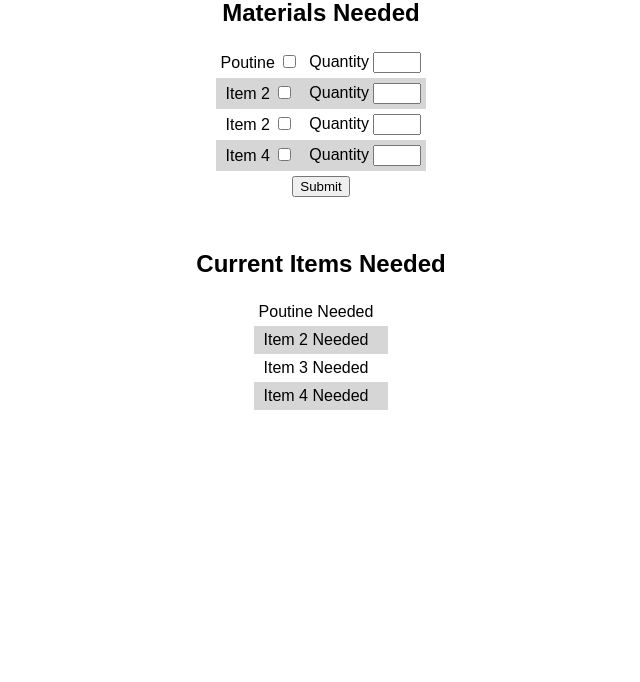
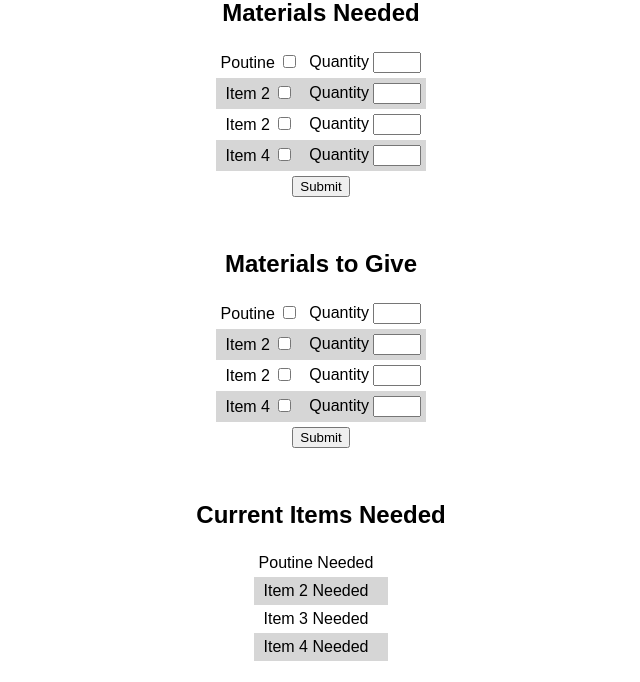
Before and after one commit to Nicholas-Conroy/FEMA, a PHP site: page / in a window 1280 px wide. Shown: the part 118-800 px from the top of the page, without its empty margins (319-959 px from the left). Run offline with PHP 8.4, Linux system fonts and the light colour scheme; data that the repository does not hold is empty.

Commit message:
added form to "give" materials

```diff
--- a/index.php
+++ b/index.php
@@ -2,6 +2,8 @@
     define('_BASEPAGE', 1);
 
 ?>
+
+<!-- TODO: dont allow user to submit a quantity without checking the respective checkbox -->
 
 <!DOCTYPE html>
 <html lang="en">
@@ -16,7 +18,9 @@
 
     <h1 style="text-align: center; margin-top: 1em;">FEMA</h1>
 
-    <form action="./includes/mformhandler.php" id="materials-form" method="post" class="forms">
+    <!-- form for requesting materials -->
+    <div id="material-forms">
+        <form action="./includes/mneededformhandler.php" id="materials-requested-form" method="post" class="forms">
             <h2>Materials Needed</h2>
 
             <table>
@@ -66,6 +70,58 @@
             </table>
         </form>
 
+        <!-- form for "giving" materials -->
+         <form action="./includes/mgivenformhandler.php" id="materials-given-form" method="post" class="forms">
+            <h2>Materials to Give</h2>
+
+            <table>
+                <tr>
+                    <td>
+                        <label for="poutine">Poutine</label>
+                        <input type="checkbox" name="poutine" value="Poutine">
+                    </td>
+                    <td>
+                        <label for="poutine-qty">Quantity</label>
+                        <input type="number" class="quantity-input" min="0" name="poutine-qty">
+                    </td>
+                </tr>
+                <tr>
+                    <td>
+                        <label for="">Item 2</label>
+                        <input type="checkbox">
+                    </td>
+                    <td>
+                        <label for="">Quantity</label>
+                        <input type="number" class="quantity-input" min="0">
+                    </td>
+                </tr>
+                <tr>
+                    <td>
+                        <label for="">Item 2</label>
+                        <input type="checkbox">
+                    </td>
+                    <td>
+                        <label for="">Quantity</label>
+                        <input type="number" class="quantity-input" min="0">
+                    </td>
+                </tr>
+                <tr>
+                    <td>
+                        <label for="">Item 4</label>
+                        <input type="checkbox">
+                    </td>
+                    <td>
+                        <label for="">Quantity</label>
+                        <input type="number" class="quantity-input" min="0">
+                    </td>
+                </tr>
+                <tr>
+                    <td colspan="2"><button type="submit">Submit</button></td>
+                </tr>
+            </table>
+        </form>
+    </div>
+
     <form action="" class="forms" id="materials-needed-form">
         <h2>Current Items Needed</h2>
         <table>
```
Also changed, not shown: includes/mgivenformhandler.php (added, +41 -0 lines), includes/mneededformhandler.php (added, +41 -0 lines). Lines whose indentation alone changed are shown as unchanged.
